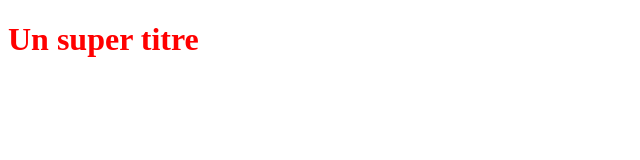
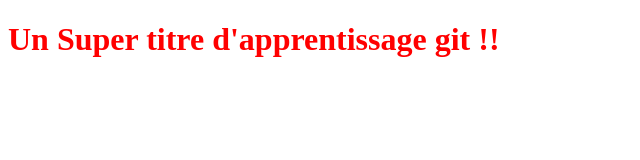
Before and after one commit to Sirebah/OpenclassroomsProject, a plain HTML site: page index.html in a window 1280 px wide. Shown: the whole page, without its empty margins (0-640 px from the left). Drawn offline with Linux system fonts and the light colour scheme.

Commit message:
modification du titre H1

```diff
--- a/index.html
+++ b/index.html
@@ -7,7 +7,7 @@
     <link rel="stylesheet" href="styles.css">
 </head>
 <body>
-    <h1>Un super titre</h1>
+    <h1>Un Super titre d'apprentissage git !!</h1>
 
 </body>
 </html>
```
